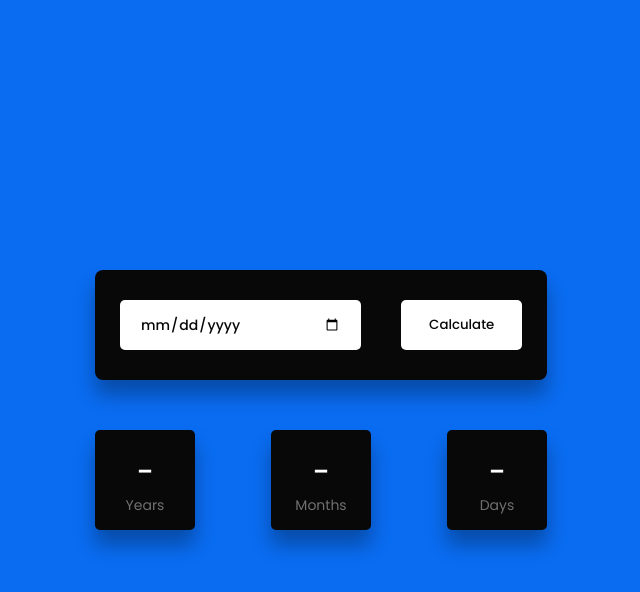
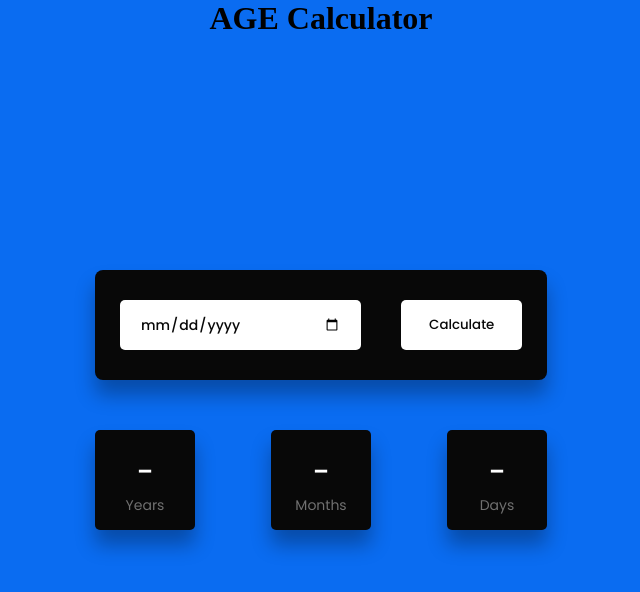
Before and after one commit to md-khans/BanoQabil-Assignment4, a plain HTML site: page index.html in a window 1280 px wide. Shown: the whole page, without its empty margins (319-959 px from the left). Drawn offline with Linux system fonts and the light colour scheme.

Commit message:
Update index.html

```diff
--- a/index.html
+++ b/index.html
@@ -9,6 +9,7 @@
     <link rel="stylesheet" href="style.css">
 </head>
 <body>
+    <h1 style="text-align: center;">AGE Calculator</h1>
     <div class="container">
         <div class="inputs-wrapper">
             <input type="date" id="date-input">
```
